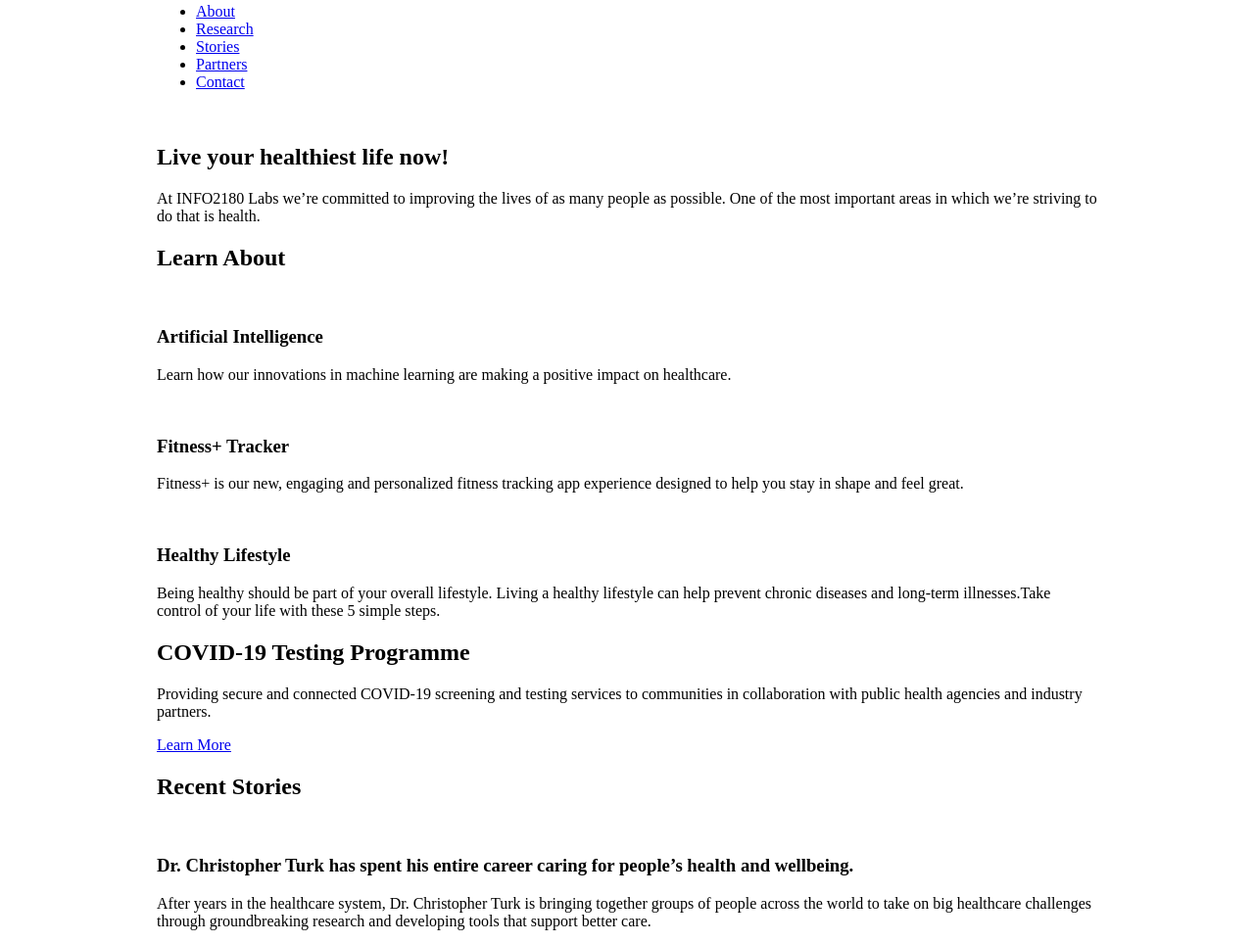
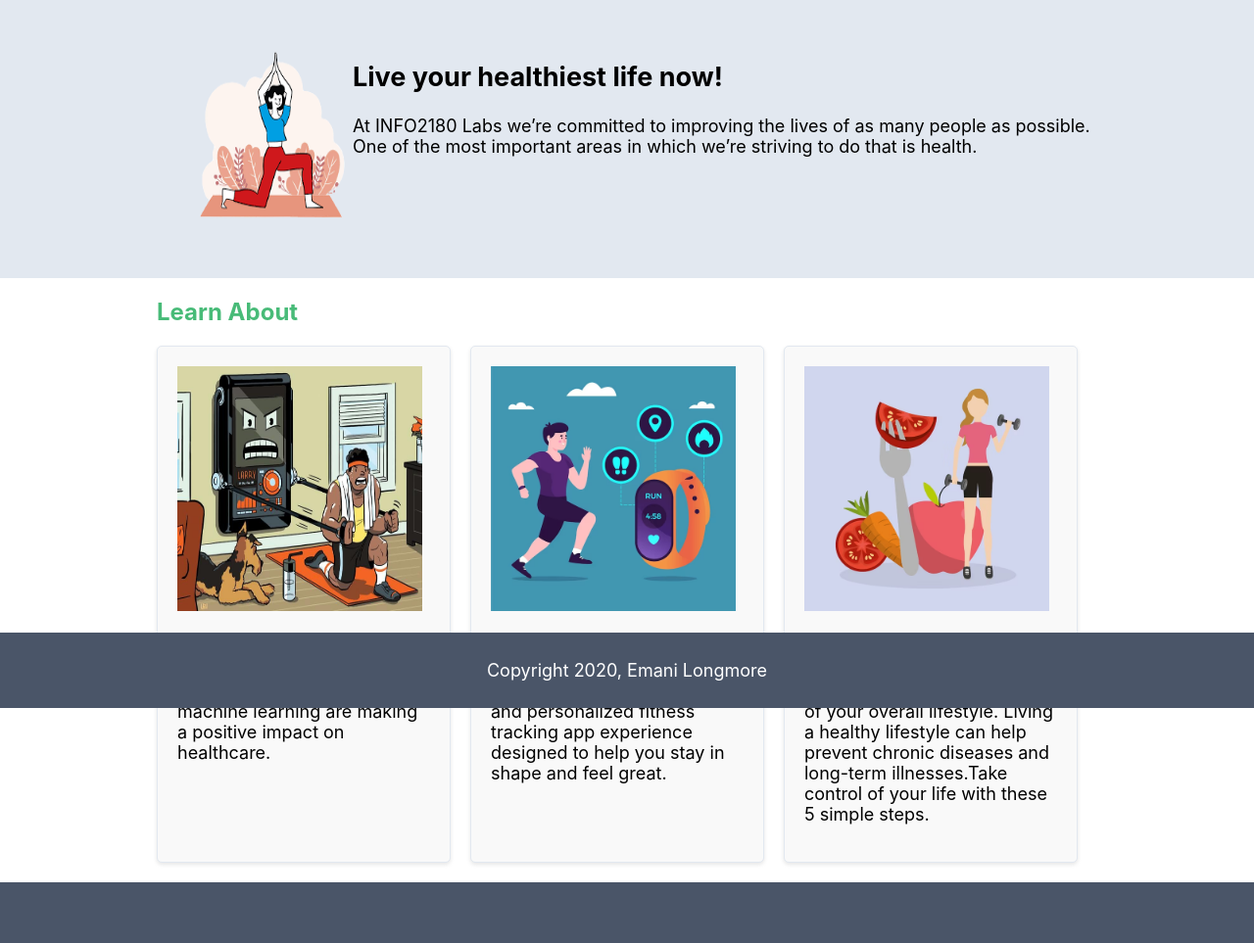
Before and after one commit to EmaniLongmore/info2180-project1, a plain HTML site: page index.html in a window 1280 px wide. Shown: the part 77-1040 px from the top of the page at 98% size. Drawn offline with Linux system fonts and the light colour scheme.

Commit message:
Updated documents

```diff
--- a/index.html
+++ b/index.html
@@ -26,7 +26,7 @@
         <section class="overview-hero">
             <div class="container">
                 <div class="overview-hero-image">
-                    <img src="#" alt="">
+                    <img src="hero1.png" alt="Hero Image">
                 </div>
                 <div class="overview-hero-text">
                     <h2>Live  your healthiest life now!</h2>
@@ -39,21 +39,21 @@
                 <h2>Learn About</h2>
                 <div class="cards">
                     <div class="card">
-                        <img src="#" alt="">
+                        <img src="card1.jpg" alt="Card 1">
                         <div class="card-body">
                             <h3>Artificial Intelligence</h3>
                             <p>Learn how our innovations in machine learning are making a positive impact on healthcare.</p>
                         </div>
                     </div>
                     <div class="card">
-                        <img src="#" alt="">
+                        <img src="card2.jpg" alt="Card 2">
                         <div class="card-body">
                             <h3>Fitness+ Tracker</h3>
                             <p>Fitness+ is our new, engaging and personalized fitness tracking app experience designed to help you stay in shape and feel great.</p>
                         </div>
                     </div>
                     <div class="card">
-                        <img src="#" alt="">
+                        <img src="card3.jpg" alt="Card 3">
                         <div class="card-body">
                             <h3>Healthy Lifestyle</h3>
                             <p>Being healthy should be part of your overall lifestyle. Living a healthy lifestyle can help prevent chronic diseases and long-term illnesses.Take control of your life with these 5 simple steps.</p>
@@ -77,7 +77,7 @@
             <div class="container">
                 <h2>Recent Stories</h2>
                 <article>
-                    <img src="" alt="">
+                    <img src="story1.jpg" alt="Story 1">
                     <div class="article-body">
                         <h3>Dr. Christopher Turk has spent his entire career caring for people’s health and wellbeing.</h3>
                         <p>After years in the healthcare system, Dr. Christopher Turk is bringing together groups of people across the world to take on big healthcare challenges through groundbreaking research and developing tools that support better care.</p>
@@ -85,7 +85,7 @@
                     </div>
                 </article>
                 <article>
-                    <img src="" alt="">
+                    <img src="story2.jpg" alt="Story 2">
                     <div class="article-body">
                         <h3>INFO2180 Labs collaborates with the Ministry of Health and Ministry of Education on COVID-19 Risk Screening and Testing</h3>
                         <p>INFO2180 Labs, in collaboration with the Ministry of Health and Wellness and Ministry of Education, will launch a pilot project intended to expand access to COVID-19 risk screening and testing for high risk individuals in the parishes of Kingston and St. Andrew.</p>
@@ -110,7 +110,7 @@
     </main>
     <footer>
         <div class="container">
-            <p>Copyright 2020, Your Name</p>
+            <p>Copyright 2020, Emani Longmore</p>
         </div>
     </footer>
 </body>
--- a/styles.css
+++ b/styles.css
@@ -1,7 +1,9 @@
 /* Add your CSS to this file */
 body {
     margin: 0;
-    font-size: 16px;
+    display: grid;
+    font-size: 18px;
+    font-family: -apple-system, BlinkMacSystemFont, "Segoe UI", Roboto, "Helvetica Neue", Arial, "Noto Sans", sans-serif;
 }
 
 .container {
@@ -9,3 +11,239 @@ body {
     max-width: 960px;
     width: 100%;
 }
+
+header {
+    background-color: white;
+    color: #333;
+    padding: 10px 0;
+    display: flex;
+    justify-content: space-between;
+    align-items: center;
+    font-size: 18px;
+}
+
+header h1 {
+    margin: 0;
+}
+
+header .container{
+    display: flex;
+    justify-content: space-between;
+    align-items: center;
+  }
+
+
+nav ul {
+    list-style: none;
+    padding: 0;
+    display: flex;
+
+
+}
+
+nav ul li {
+    margin-right: 20px;
+}
+
+nav ul li a {
+    color: #6b7280;
+    text-decoration: none;
+    transition: color 0.3s ease;
+}
+
+nav ul li a:hover {
+    color: #5A67D8;
+}
+
+.overview-hero {
+    background-color: #E2E8F0;
+    padding: 40px 0;
+    display: flex;
+    align-items: center;
+
+}
+
+
+.hero-section {
+    display: flex;
+    align-items: center;
+    padding: 40px 0;
+}
+
+.hero-section img {
+    width: 50%;
+}
+
+.hero-section .overview-hero-text {
+    width: 50%;
+    padding: 0 20px;
+}
+
+.learn-about h2 {
+    font-size: 24px;
+    color: #48BB78;
+}
+
+.learn-about .cards {
+    display: flex;
+    flex-wrap: wrap;
+    justify-content: space-between;
+}
+.card {
+    width: calc(33.333% - 20px);
+    margin-right: 20px;
+    margin-bottom: 20px;
+    background-color: #f9f9f9;
+    padding: 20px;
+    box-sizing: border-box;
+    border: 1px solid #E2E8F0;
+    border-radius: 5px;
+    box-shadow: 0px 2px 4px rgba(0, 0, 0, 0.1);
+}
+
+.card h3 {
+    color: #48BB78;
+    font-size: 21px;
+}
+
+.card img {
+    width: 250px; /* Ensure the image doesn't exceed the width of the card */
+    height: 250px; /* Maintain the aspect ratio of the image */
+}
+
+.cta .btn {
+    background-color: #333;
+    color: #fff;
+    text-decoration: none;
+    padding: 10px 20px;
+    border-radius: 5px;
+}
+
+.stories article {
+    margin-bottom: 20px;
+}
+
+.newsletter {
+    background-color: #48BB78;
+    color: white;
+    padding: 85px 0;
+    text-align: center;
+}
+
+.newsletter form {
+    display: flex;
+    flex-wrap: wrap;
+    margin-top: 20px;
+    flex-direction: column;
+    align-items: center;
+}
+
+.newsletter input[type="email"] {
+    flex: 1;
+    padding: 10px;
+    margin-right: 10px;
+}
+
+.newsletter .btn {
+    background-color: #5A67D8;
+    color: #fff;
+    border: none;
+    padding: 10px 20px;
+    border-radius: 5px;
+    cursor: pointer;
+}
+
+.testing {
+    text-align: left;
+    background-color: #4A5568;
+    color: white;
+    padding: 30px;
+
+}
+
+.testing .container {
+    display: flex;
+    padding: 10px 30px;
+    width: 150%;
+
+}
+
+.testing .btn {
+    background-color: #48BB78;
+    border-radius: 10px;
+    width: 40%;
+}
+
+.testing p{
+    margin-right: 20%;
+}
+
+.cta {
+    width: 200px;
+    margin: 0px 15px;
+}
+
+.testing .cta {
+    text-align: right;
+    margin-top: 20px;
+    display: flex;
+    justify-content: flex-end;
+    align-items: center;
+    gap: 10px;
+}
+
+.testing .cta .btn {
+    background-color: #48BB78;
+    border-radius: 5px;
+    padding: 10px 20px;
+    border: none;
+    cursor: pointer;
+    margin-left: auto;
+
+}
+
+
+.stories h2, .stories a {
+    color: #5A67D8;
+}
+
+footer {
+    background-color: #4A5568;
+    color: white;
+    text-align: center;
+    padding: 10px 0;
+    position: fixed;
+    bottom: 0;
+    width: 100%;
+}
+
+.newsletter .form-group {
+    margin-bottom: 20px; /* Add margin between the input field and the button */
+}
+
+.newsletter h3,
+.newsletter p {
+    margin-bottom: 20px; /* Add margin to create space between heading/description and form */
+}
+
+.overview-hero-image{
+    float: left;
+    padding: right 100px;;
+}
+.overview-hero-image img{
+    height:200px;
+    width:200px;
+}
+.overview-hero-text{
+    margin:auto 0;
+
+}
+.stories img{
+    height: 150px;
+    width: 150px;
+    float: left;
+    padding: 20px;
+    margin-right: 50px;
+    border-radius: 50%;
+
+}
```
Also changed, not shown: card1.jpg (added), card2.jpg (added), card3.jpg (added), hero1.png (added), story1.jpg (added), story2.jpg (added).
